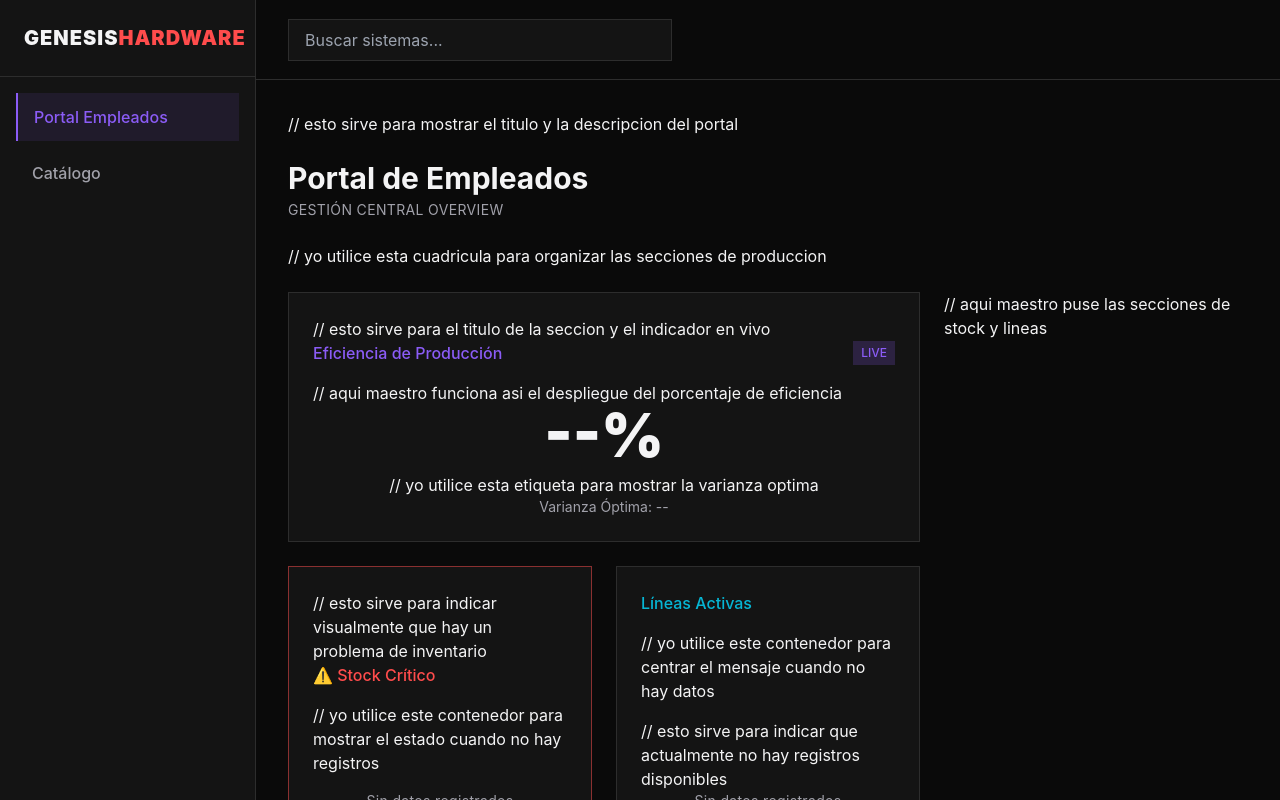
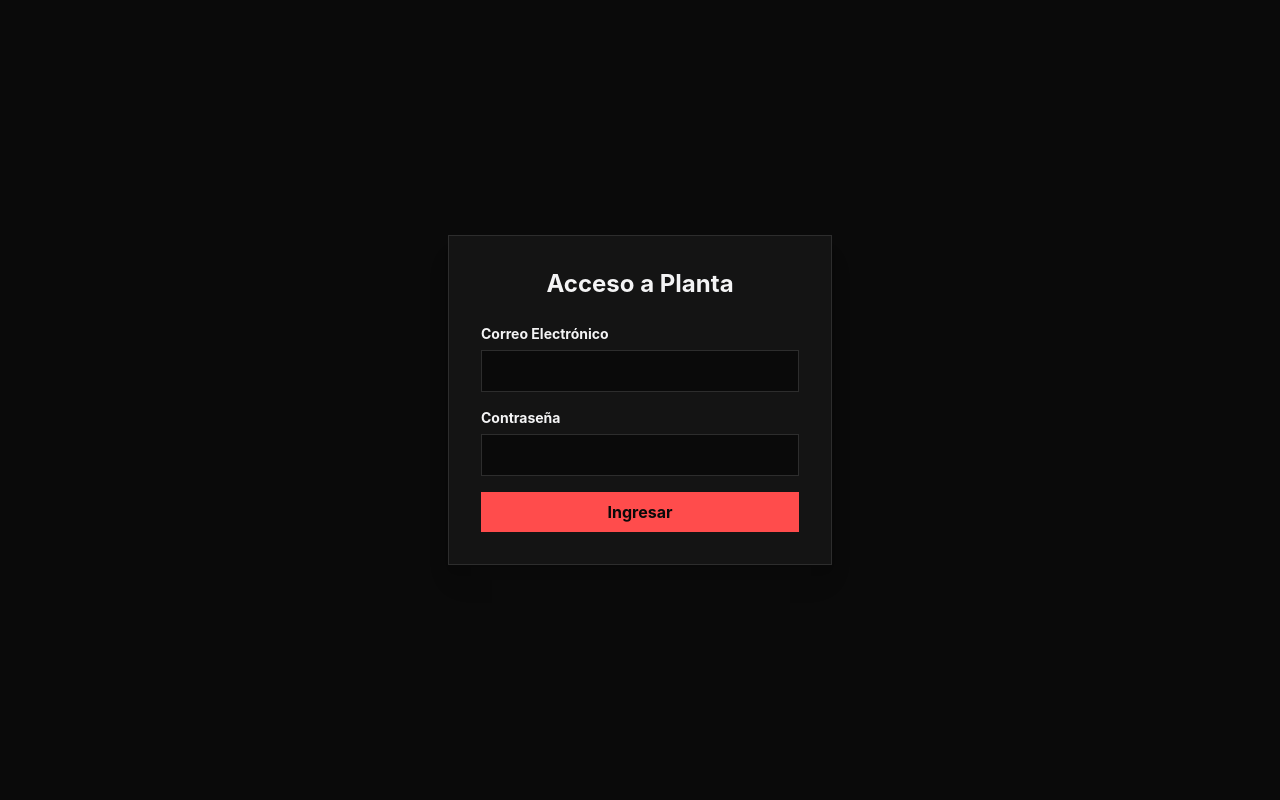
Before and after one commit to AgustinEscamilla/Genesis-Hardware, a React (Vite) app in the folder genesis-hardware/: page /login in a window 1280 px wide. Shown: the top 800 px of the page. Built offline with nearby package versions, Linux system fonts and the light colour scheme.

Commit message:
feat: finalizar modulo de acceso y seguridad de empleados

```diff
--- a/genesis-hardware/package.json
+++ b/genesis-hardware/package.json
@@ -12,7 +12,8 @@
   "dependencies": {
     "firebase": "^12.15.0",
     "react": "^19.2.6",
-    "react-dom": "^19.2.6"
+    "react-dom": "^19.2.6",
+    "react-router-dom": "^7.18.0"
   },
   "devDependencies": {
     "@eslint/js": "^10.0.1",
--- a/genesis-hardware/src/App.jsx
+++ b/genesis-hardware/src/App.jsx
@@ -1,11 +1,23 @@
-import { ContenedorPrincipal } from './components/contenedor_principal'
+import { BrowserRouter, Routes, Route } from 'react-router-dom'
+import { VistaLogin } from './pages/empleados/acceso/vista_login'
 import { VistaPrincipal } from './pages/empleados/produccion/vista_principal'
+import { PlantillaEmpleados } from './pages/empleados/plantilla_empleados'
 
-function App() {
+// maestro funciona asi este archivo sirve como indice para unir todos los modulos
+export function App() {
   return (
-    <ContenedorPrincipal>
-      <VistaPrincipal />
-    </ContenedorPrincipal>
+    // esto sirve para envolver todo en el navegador y manejar las rutas
+    <BrowserRouter>
+      <Routes>
+        // aqui puse profe la ruta principal con prioridad para que cargue el menu
+        <Route element={<PlantillaEmpleados />}>
+          <Route path="/" element={<VistaPrincipal />} />
+        </Route>
+
+        // pos esto funciona para enviar al usuario al login si no tiene acceso
+        <Route path="/login" element={<VistaLogin />} />
+      </Routes>
+    </BrowserRouter>
   )
 }
 
--- /dev/null
+++ b/genesis-hardware/src/components/boton_principal.jsx
@@ -0,0 +1,13 @@
+// maestro funciona asi yo prepare esta pieza para los botones de accion
+export function BotonPrincipal({ texto, alHacerClic, tipo = "button" }) {
+  return (
+    // aqui maestro yo utilice la etiqueta del boton con los colores del sistema
+    <button
+      type={tipo}
+      onClick={alHacerClic}
+      className="w-full bg-primario text-fondo font-bold py-2 px-4 hover:opacity-80 transition-opacity"
+    >
+      {texto}
+    </button>
+  )
+}
--- /dev/null
+++ b/genesis-hardware/src/components/boton_salida.jsx
@@ -0,0 +1,28 @@
+import { useNavigate } from 'react-router-dom'
+import { cerrarSesion } from '../services/servicio_autenticacion'
+
+// aqui maestro yo arme la pieza independiente para poder salir del sistema
+export function BotonSalida() {
+  const navegar = useNavigate()
+
+  // maestro funciona asi yo prepare esta accion para terminar la sesion de la persona
+  const manejarCierre = async () => {
+    try {
+      // esto sirve para destruir los datos de entrada en firebase y mandarlo al login
+      await cerrarSesion()
+      navegar('/login')
+    } catch (error) {
+      console.error("Error al cerrar sesión", error)
+    }
+  }
+
+  return (
+    // aqui puse profe el diseño del boton para que cambie a color rojo al pasar el raton
+    <button
+      onClick={manejarCierre}
+      className="px-3 py-1.5 text-sm font-medium bg-panel border border-borde text-texto hover:border-red-500 hover:text-red-500 transition-colors"
+    >
+      Salir del Sistema
+    </button>
+  )
+}
--- a/genesis-hardware/src/components/contenedor_principal.jsx
+++ b/genesis-hardware/src/components/contenedor_principal.jsx
@@ -1,3 +1,6 @@
+// aqui puse profe yo traje la pieza del boton de salida que acabamos de armar
+import { BotonSalida } from './boton_salida'
+
 export function ContenedorPrincipal({ children }) {
   return (
     <div className="min-h-screen bg-fondo text-texto flex font-sans">
@@ -19,6 +22,13 @@ export function ContenedorPrincipal({ children }) {
       <div className="flex-1 flex flex-col">
         <header className="h-20 bg-fondo border-b border-borde flex items-center px-8">
           <input type="text" placeholder="Buscar sistemas..." className="w-96 bg-panel border border-borde text-texto px-4 py-2" />
+
+          // maestro funciona asi yo meti un bloque con espacio a la izquierda automatico para mandarlo al fondo
+          <div className="ml-auto">
+            // pos esto funciona para que el boton aparezca a la derecha sin borrar tu diseño original
+            <BotonSalida />
+          </div>
+
         </header>
         <main className="flex-1 p-8 overflow-y-auto">
           {children}
--- /dev/null
+++ b/genesis-hardware/src/components/entrada_texto.jsx
@@ -0,0 +1,16 @@
+ export function EntradaTexto({ id, tipo, etiqueta, valor, alCambiar }) {
+  return (
+    <div className="flex flex-col gap-1.5">
+      <label htmlFor={id} className="text-sm font-bold text-texto">
+        {etiqueta}
+      </label>
+      <input
+        id={id}
+        type={tipo}
+        value={valor}
+        onChange={alCambiar}
+        className="w-full bg-fondo border border-borde text-texto px-3 py-2 focus:outline-none focus:border-primario"
+      />
+    </div>
+  )
+}
--- /dev/null
+++ b/genesis-hardware/src/components/formulario_login.jsx
@@ -0,0 +1,47 @@
+import { useState } from 'react'
+import { useNavigate } from 'react-router-dom'
+import { EntradaTexto } from './entrada_texto'
+import { BotonPrincipal } from './boton_principal'
+import { iniciarSesion } from '../services/servicio_autenticacion'
+
+export function FormularioLogin() {
+  const [correo, setCorreo] = useState('')
+  const [contrasena, setContrasena] = useState('')
+  const navegar = useNavigate()
+
+  const manejarEnvio = async (evento) => {
+    evento.preventDefault()
+    try {
+      await iniciarSesion(correo, contrasena)
+      navegar('/')
+    } catch (error) {
+      console.error("Error en credenciales", error)
+    }
+  }
+
+  return (
+    <form onSubmit={manejarEnvio} className="w-full max-w-sm bg-panel p-8 border border-borde shadow-xl">
+      <h2 className="text-2xl font-bold text-texto mb-6 text-center">Acceso a Planta</h2>
+
+      <div className="flex flex-col gap-4">
+        <EntradaTexto
+          id="correo"
+          tipo="email"
+          etiqueta="Correo Electrónico"
+          valor={correo}
+          alCambiar={(e) => setCorreo(e.target.value)}
+        />
+
+        <EntradaTexto
+          id="contrasena"
+          tipo="password"
+          etiqueta="Contraseña"
+          valor={contrasena}
+          alCambiar={(e) => setContrasena(e.target.value)}
+        />
+
+        <BotonPrincipal texto="Ingresar" tipo="submit" />
+      </div>
+    </form>
+  )
+}
--- /dev/null
+++ b/genesis-hardware/src/components/ruta_protegida.jsx
@@ -0,0 +1,23 @@
+import { Navigate } from 'react-router-dom'
+import { useAutenticacion } from '../hooks/use_autenticacion'
+
+// aqui puse profe la barrera para que nadie entre a las pantallas sin permiso
+export function RutaProtegida({ children }) {
+  const { usuarioActual, cargando } = useAutenticacion()
+
+  // maestro funciona asi yo puse este mensaje mientras firebase revisa los datos
+  if (cargando) {
+    return (
+      <div className="min-h-screen bg-fondo flex items-center justify-center text-texto">
+        Cargando sistema
+      </div>
+    )
+  }
+
+  // pos esto funciona para mandar al empleado al inicio si no tiene llave
+  if (!usuarioActual) {
+    return <Navigate to="/login" replace />
+  }
+
+  return children
+}
--- /dev/null
+++ b/genesis-hardware/src/hooks/use_autenticacion.jsx
@@ -0,0 +1,21 @@
+import { useState, useEffect } from 'react'
+import { onAuthStateChanged } from 'firebase/auth'
+import { autenticacion } from '../services/servicio_autenticacion'
+
+// aqui maestro yo arme el gancho para ver si el empleado ya entro al sistema
+export function useAutenticacion() {
+  const [usuarioActual, setUsuarioActual] = useState(null)
+  const [cargando, setCargando] = useState(true)
+
+  // esto sirve para que firebase nos avise en todo momento si la persona sigue adentro
+  useEffect(() => {
+    const cancelarSuscripcion = onAuthStateChanged(autenticacion, (usuario) => {
+      setUsuarioActual(usuario)
+      setCargando(false)
+    })
+
+    return () => cancelarSuscripcion()
+  }, [])
+
+  return { usuarioActual, cargando }
+}
--- /dev/null
+++ b/genesis-hardware/src/pages/empleados/acceso/vista_login.jsx
@@ -0,0 +1,9 @@
+import { FormularioLogin } from '../../../components/formulario_login'
+
+export function VistaLogin() {
+  return (
+    <div className="min-h-screen w-full flex items-center justify-center bg-fondo">
+      <FormularioLogin />
+    </div>
+  )
+}
--- /dev/null
+++ b/genesis-hardware/src/pages/empleados/plantilla_empleados.jsx
@@ -0,0 +1,16 @@
+import { Outlet } from 'react-router-dom'
+import { RutaProtegida } from '../../components/ruta_protegida'
+import { ContenedorPrincipal } from '../../components/contenedor_principal'
+
+// aqui maestro yo hice el molde que envuelve todas las pantallas de los trabajadores
+export function PlantillaEmpleados() {
+  return (
+    // esto sirve para poner el candado general y el diseño lateral a todas las vistas
+    <RutaProtegida>
+      <ContenedorPrincipal>
+        // aqui puse profe el espacio en blanco donde cargaran las pantallas dinamicas
+        <Outlet />
+      </ContenedorPrincipal>
+    </RutaProtegida>
+  )
+}
--- /dev/null
+++ b/genesis-hardware/src/services/servicio_autenticacion.js
@@ -0,0 +1,13 @@
+import { getAuth, signInWithEmailAndPassword, signOut } from 'firebase/auth'
+import { aplicacion } from './conexion_firebase'
+
+export const autenticacion = getAuth(aplicacion)
+
+export const iniciarSesion = async (correo, contrasena) => {
+  const credenciales = await signInWithEmailAndPassword(autenticacion, correo, contrasena)
+  return credenciales.user
+}
+
+export const cerrarSesion = async () => {
+  await signOut(autenticacion)
+}
```
Also changed, not shown: 1 other file (tests, documents, lock files or other folders).
